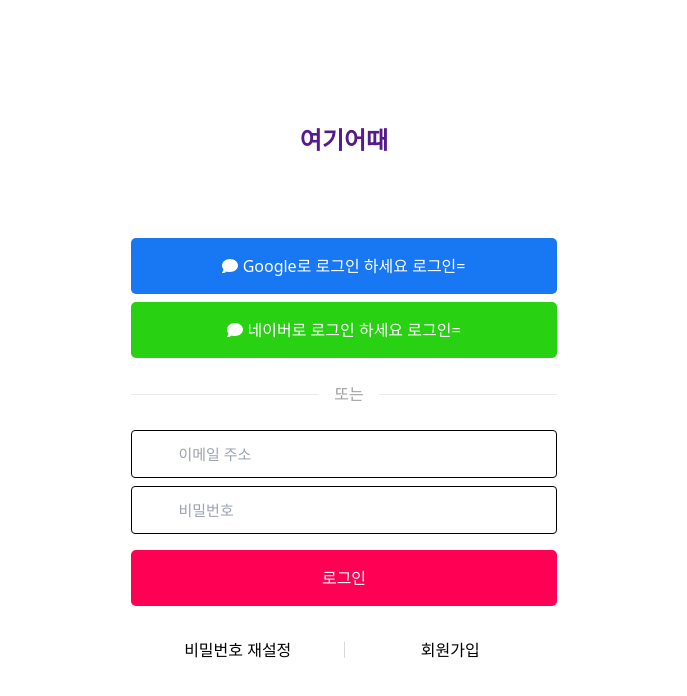
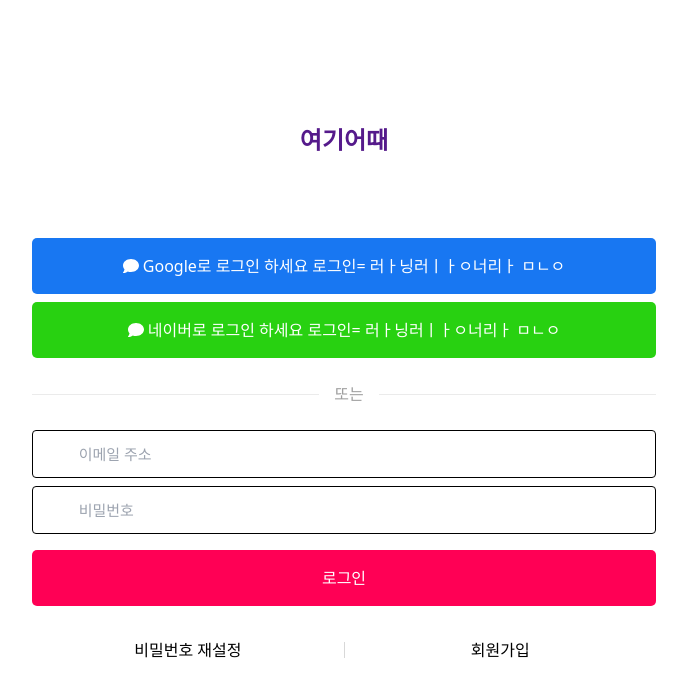
Before and after one commit to BoubleJ/react_loginPage, a React (Create React App) app: page / in a window 1280 px wide. Shown: the top 696 px of the page, without its empty margins (296-983 px from the left). Built offline with nearby package versions, Linux system fonts and the light colour scheme.

Commit message:
릴리즈 두번 째 커밋

```diff
--- a/src/App.js
+++ b/src/App.js
@@ -10,7 +10,7 @@
       style={{ backgroundColor: props.bg_color, color: props.color }}
     >
       <i class="fa-duotone fa-comment"></i> <FontAwesomeIcon icon={faComment} />
-      {props.title}로 로그인 하세요 로그인=
+      {props.title}로 로그인 하세요 로그인= 러ㅏ닝러ㅣㅏㅇ너리ㅏ ㅁㄴㅇ
     </button>
   );
 }
```
